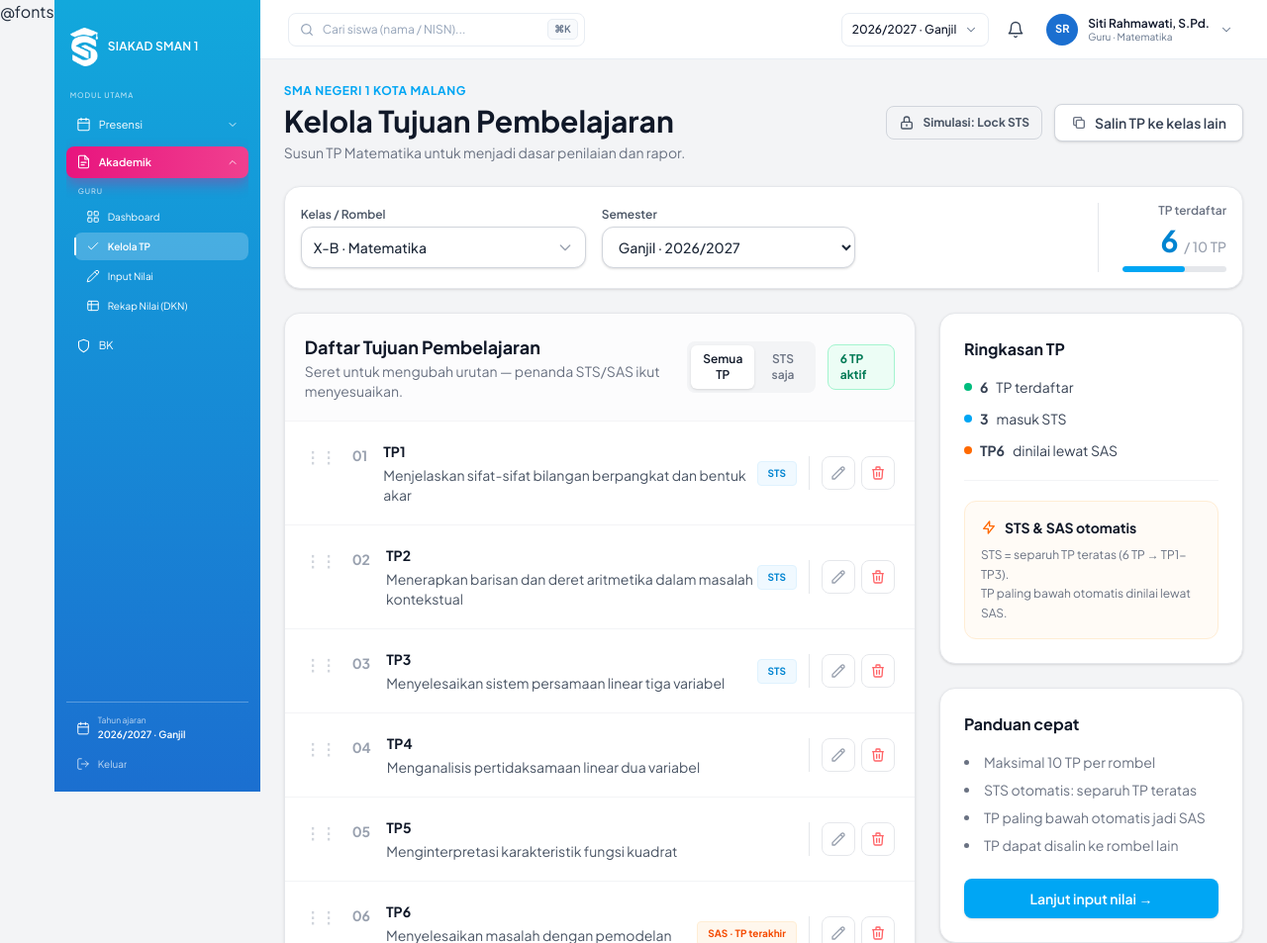
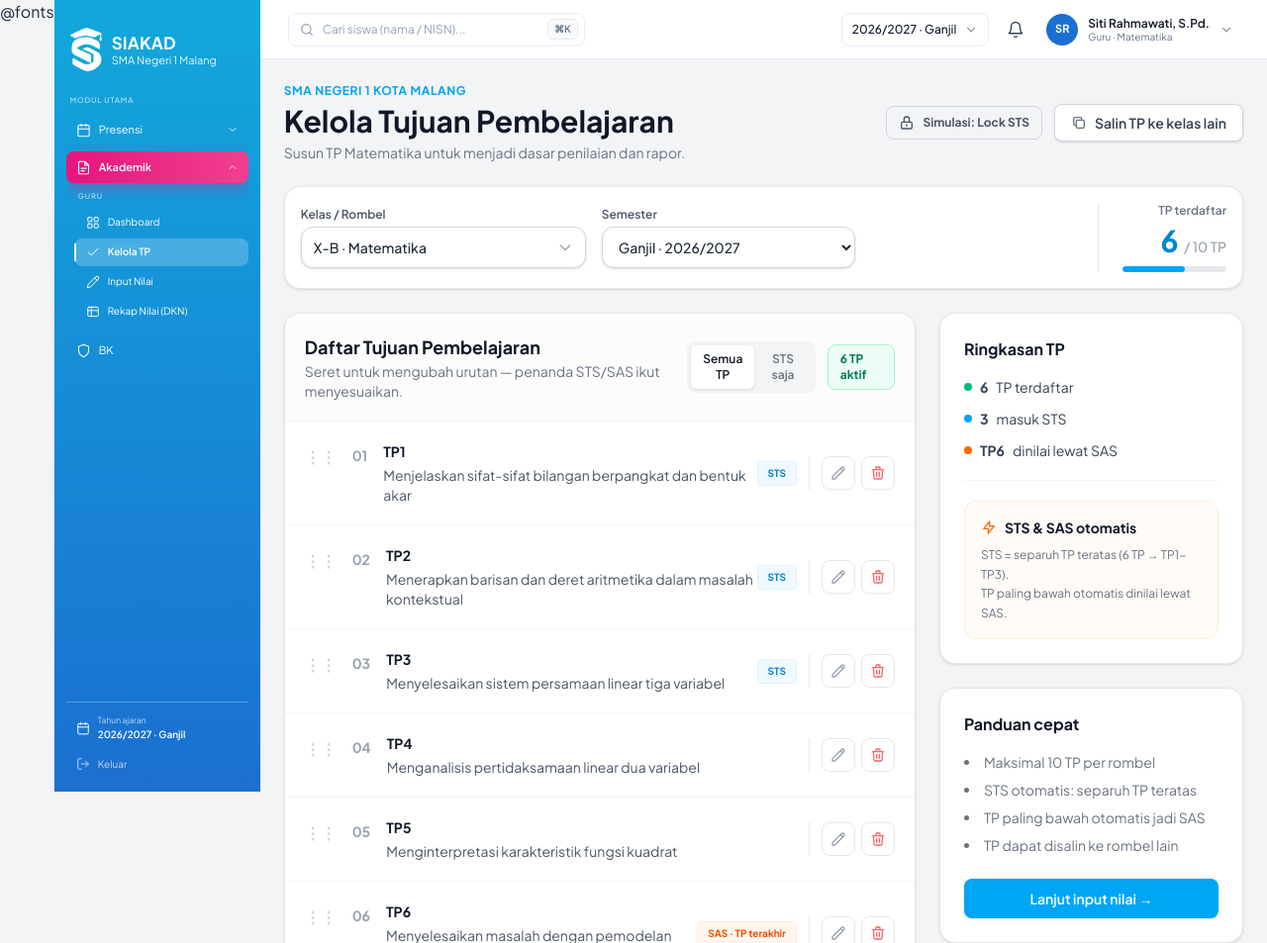
Before and after one commit to theresiaherrich/Nava, a Laravel app: page /guru/tp in a window 1280 px wide. Shown: the top 953 px of the page at 99% size. Run offline with Laravel 12, Linux system fonts and the light colour scheme; the visitor is signed in with stand-in values (Sample User, id 1); style sheets or scripts are compiled from the project's sources; parts of the project's set-up code (start-up, migrations or seed data) failed here and were passed over.

Commit message:
Sidebar: logo dua baris "SIAKAD" + "SMA Negeri 1 Malang" sesuai desain
Co-Authored-By: Claude Opus 5.5 <noreply@anthropic.com>

```diff
--- a/resources/css/sidebar.css
+++ b/resources/css/sidebar.css
@@ -50,8 +50,10 @@
     border-radius: var(--sb-radius);
 }
 .sb-brand:focus-visible { outline: 2px solid #fff; outline-offset: 2px; }
-.sb-brand__logo { width: 28px; height: auto; flex: none; display: block; }
-.sb-brand__name { font-size: 12px; font-weight: 600; letter-spacing: .02em; white-space: nowrap; }
+.sb-brand__logo { width: 32px; height: auto; flex: none; display: block; }
+.sb-brand__text { display: flex; flex-direction: column; min-width: 0; line-height: 1.2; }
+.sb-brand__name { font-size: 17px; font-weight: 700; letter-spacing: .01em; white-space: nowrap; }
+.sb-brand__school { margin-top: 1px; font-size: 11px; font-weight: 400; opacity: .9; white-space: nowrap; }
 
 /* ---------- Area tengah ---------- */
 .sb-scroll {
--- a/resources/views/components/sidebar.blade.php
+++ b/resources/views/components/sidebar.blade.php
@@ -81,8 +81,11 @@
 
 <aside class="sb" id="app-sidebar" aria-label="Navigasi utama">
     <a href="{{ url('/') }}" class="sb-brand">
-        <img class="sb-brand__logo" src="{{ asset('images/logo-siakad.png') }}" alt="Logo SIAKAD">
-        <span class="sb-brand__name">SIAKAD SMAN 1</span>
+        <img class="sb-brand__logo" src="{{ asset('images/logo-siakad.png') }}" alt="">
+        <span class="sb-brand__text">
+            <span class="sb-brand__name">SIAKAD</span>
+            <span class="sb-brand__school">SMA Negeri 1 Malang</span>
+        </span>
     </a>
 
     <div class="sb-scroll">
```
